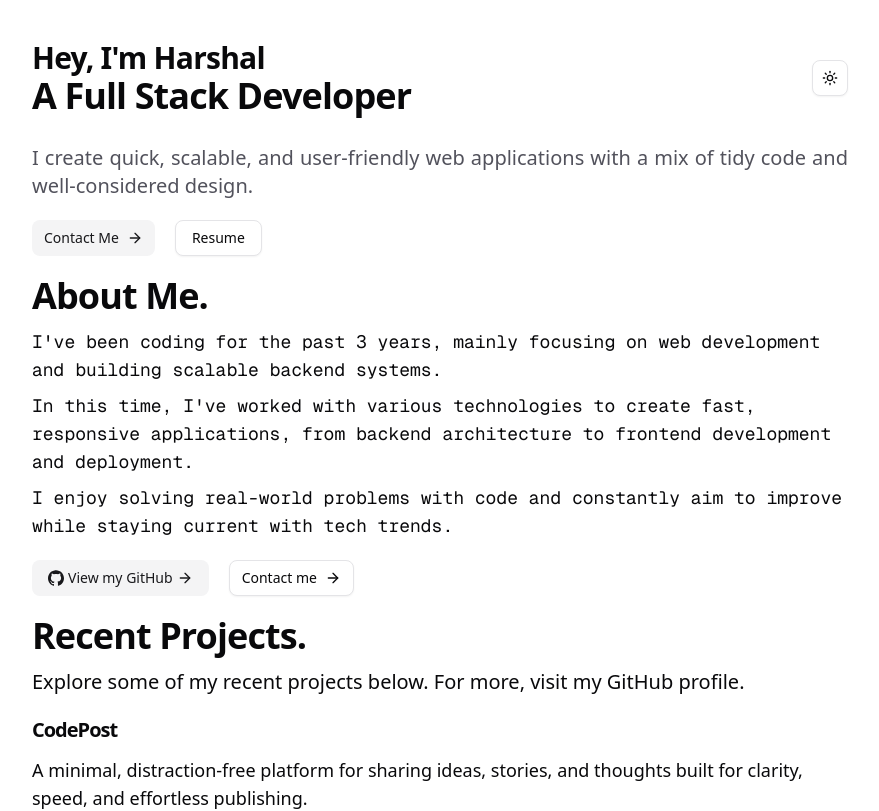
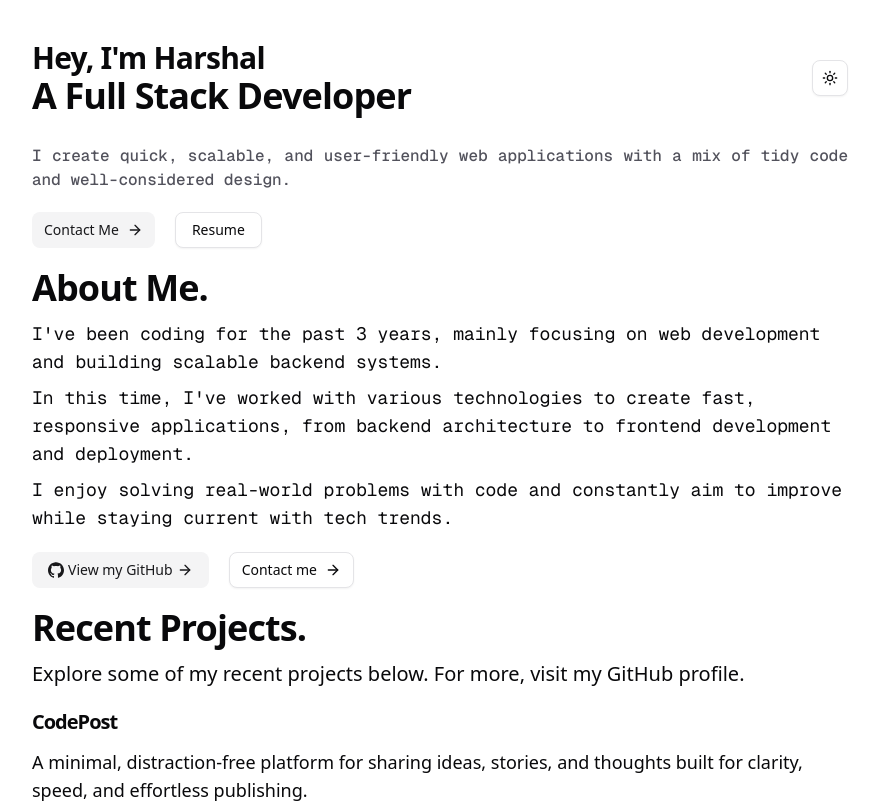
Before and after one commit to Harshalvk/Portfolio, a Next.js app: page / in a window 1280 px wide. Shown: the top 811 px of the page, without its empty margins (200-1079 px from the left). Built offline with nearby package versions, Linux system fonts and the light colour scheme.

Commit message:
fix: clean up import statement and adjust paragraph styling in Hero component

```diff
--- a/components/Hero.tsx
+++ b/components/Hero.tsx
@@ -3,7 +3,7 @@
 import React from "react";
 import { Button } from "./ui/button";
 import { ModeToggle } from "./ModeToggle";
-import {  ArrowRight } from "lucide-react";
+import { ArrowRight } from "lucide-react";
 
 const Hero = () => {
   return (
@@ -19,7 +19,7 @@ const Hero = () => {
         </div>
         <ModeToggle />
       </div>
-      <p className="mt-7 md:text-xl text-zinc-600  dark:text-zinc-400 text-justify font-medium">
+      <p className="mt-7 text-zinc-600 font-mono  dark:text-zinc-400 text-justify font-medium">
         I create quick, scalable, and user-friendly web applications with a mix
         of tidy code and well-considered design.
       </p>
```
